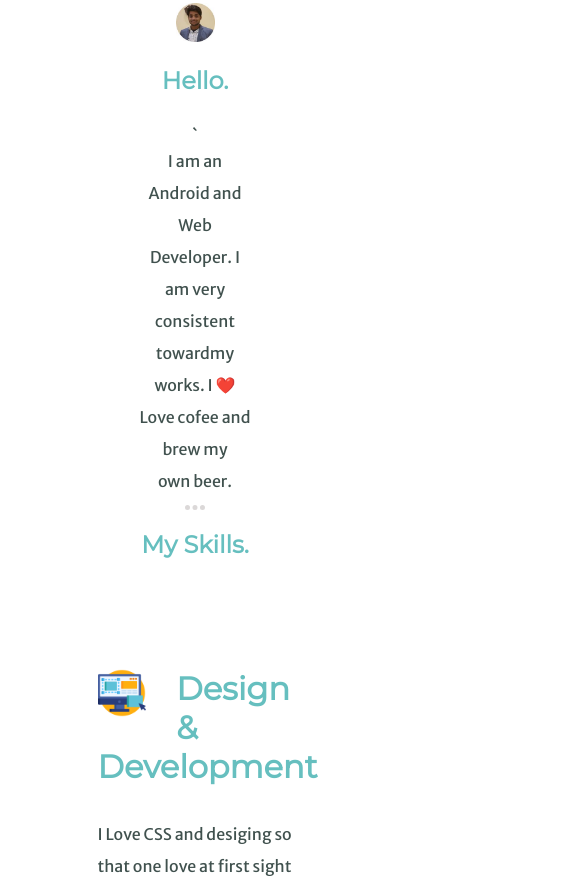
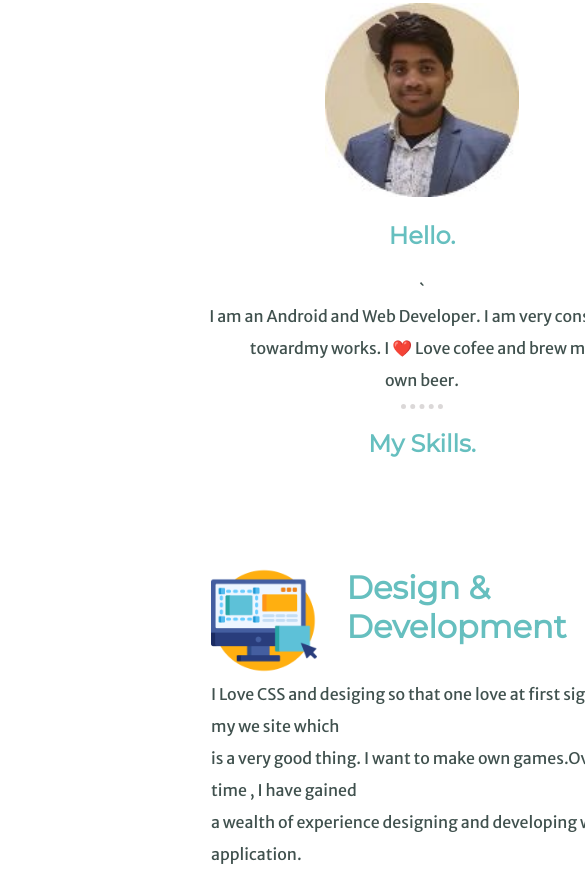
Before and after one commit to Anshojha/PortFolio_Website, a plain HTML site: page index.html in a window 390 px wide. Shown: the part 918-1796 px from the top of the page, 585 px wide, since content can reach past the window. Drawn offline with Linux system fonts and the light colour scheme; a web font is replaced by a local one.

Commit message:
Responsive website

```diff
--- a/CSS/style.css
+++ b/CSS/style.css
@@ -147,3 +147,17 @@ hr{
       font-size: 0.75rem;
       padding: 20px 0;
   }
+
+  @media (max-width:650px) {
+
+    body{
+        width: 100vh;
+    }
+    .intro{
+        width: 100%;
+    }
+
+    #my-img{
+        width: 23%;
+    }
+  }
```
